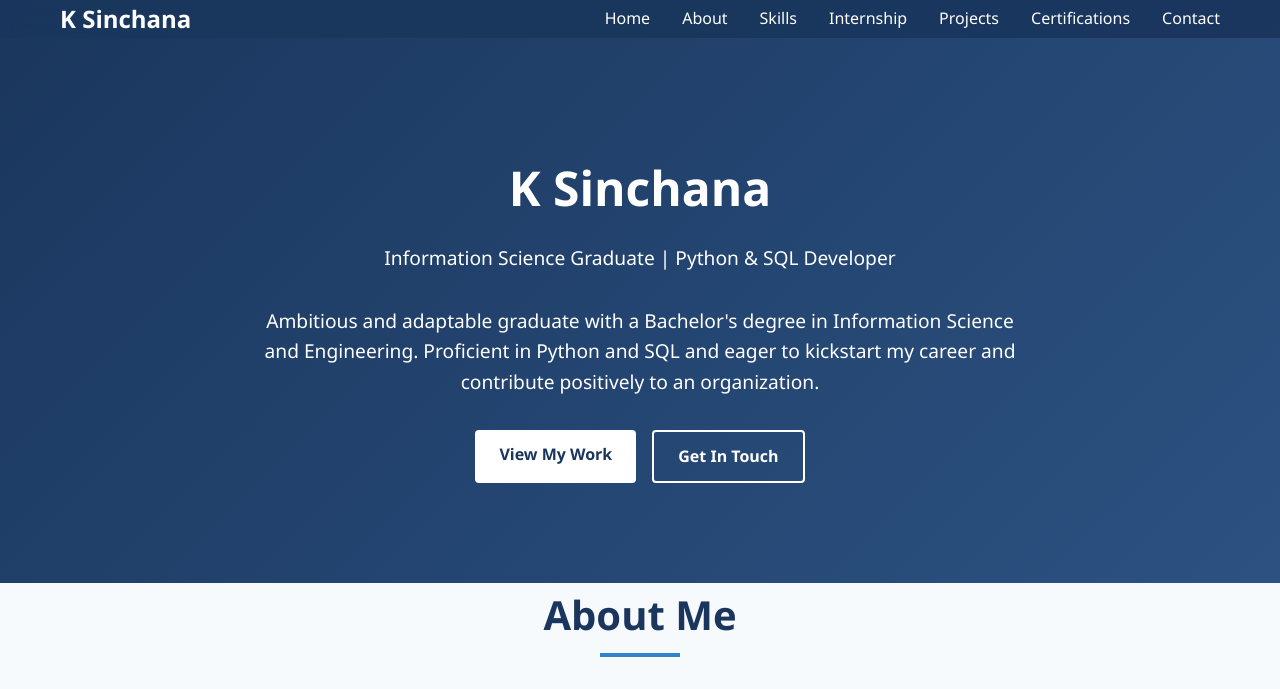
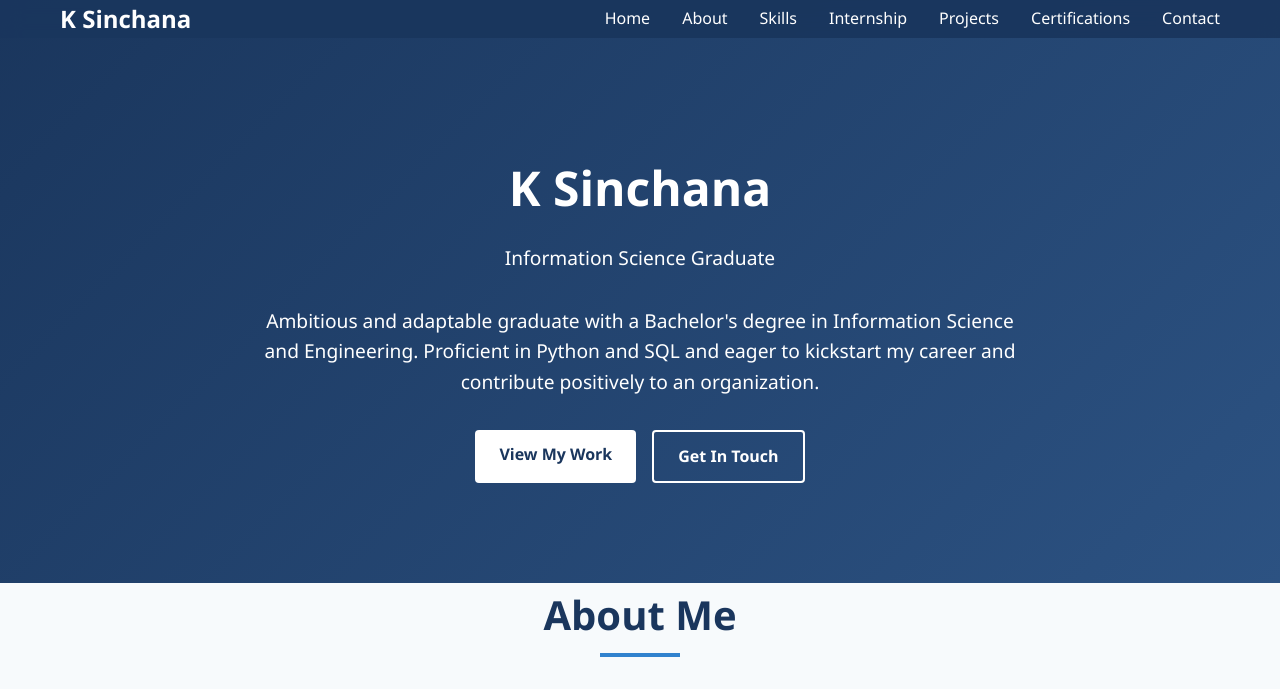
Before and after one commit to Sinchanakharvi-07/Ksinchana.github.io, a plain HTML site: page index.html in a window 1280 px wide. Shown: the top 689 px of the page. Drawn offline with Linux system fonts and the light colour scheme.

Commit message:
Update index.html

```diff
--- a/index.html
+++ b/index.html
@@ -757,7 +757,7 @@
     <section id="home" class="hero">
         <div class="hero-content container">
             <h1>K Sinchana</h1>
-            <p>Information Science Graduate | Python & SQL Developer</p>
+            <p>Information Science Graduate </p>
             <p>Ambitious and adaptable graduate with a Bachelor's degree in Information Science and Engineering. Proficient in Python and SQL and eager to kickstart my career and contribute positively to an organization.</p>
             <div class="hero-buttons">
                 <a href="#projects" class="btn btn-primary">View My Work</a>
```
